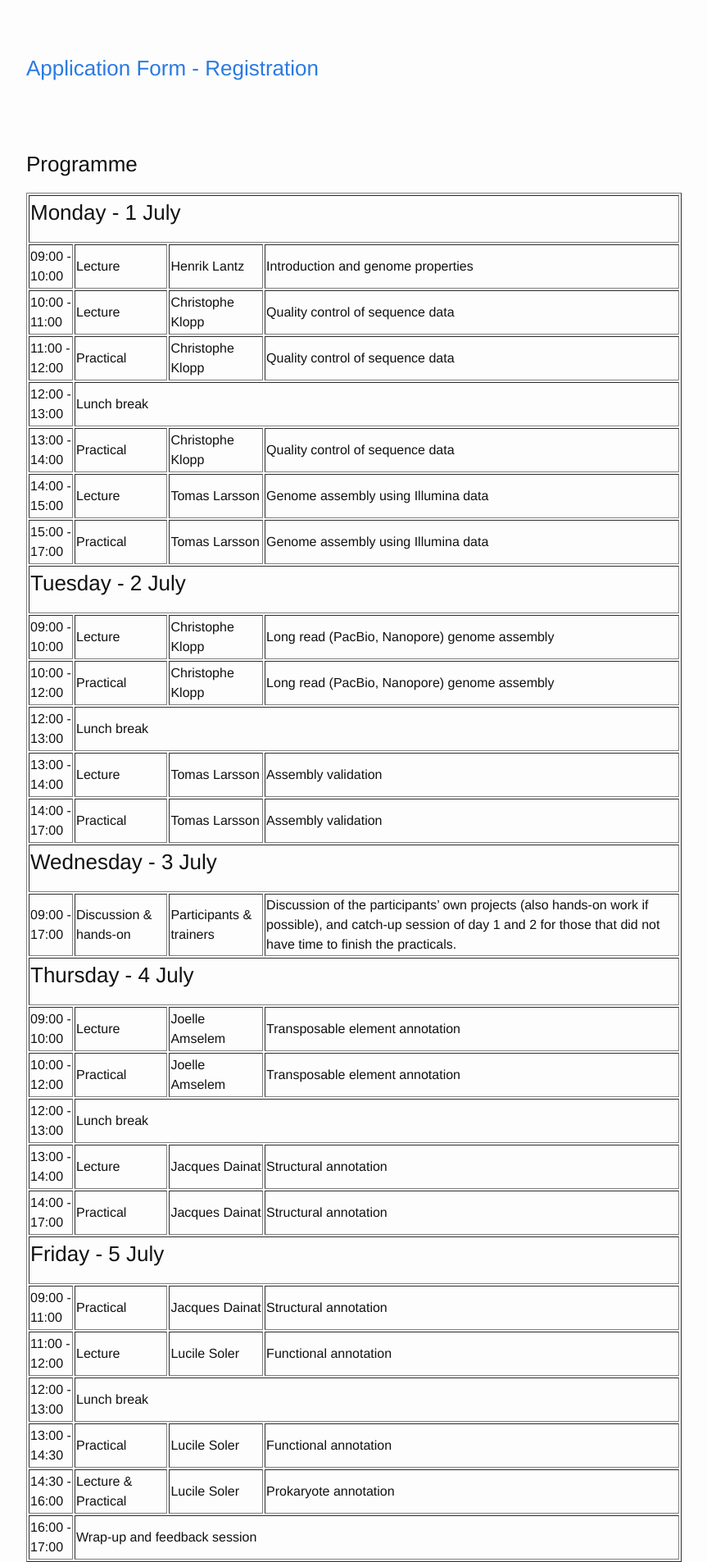
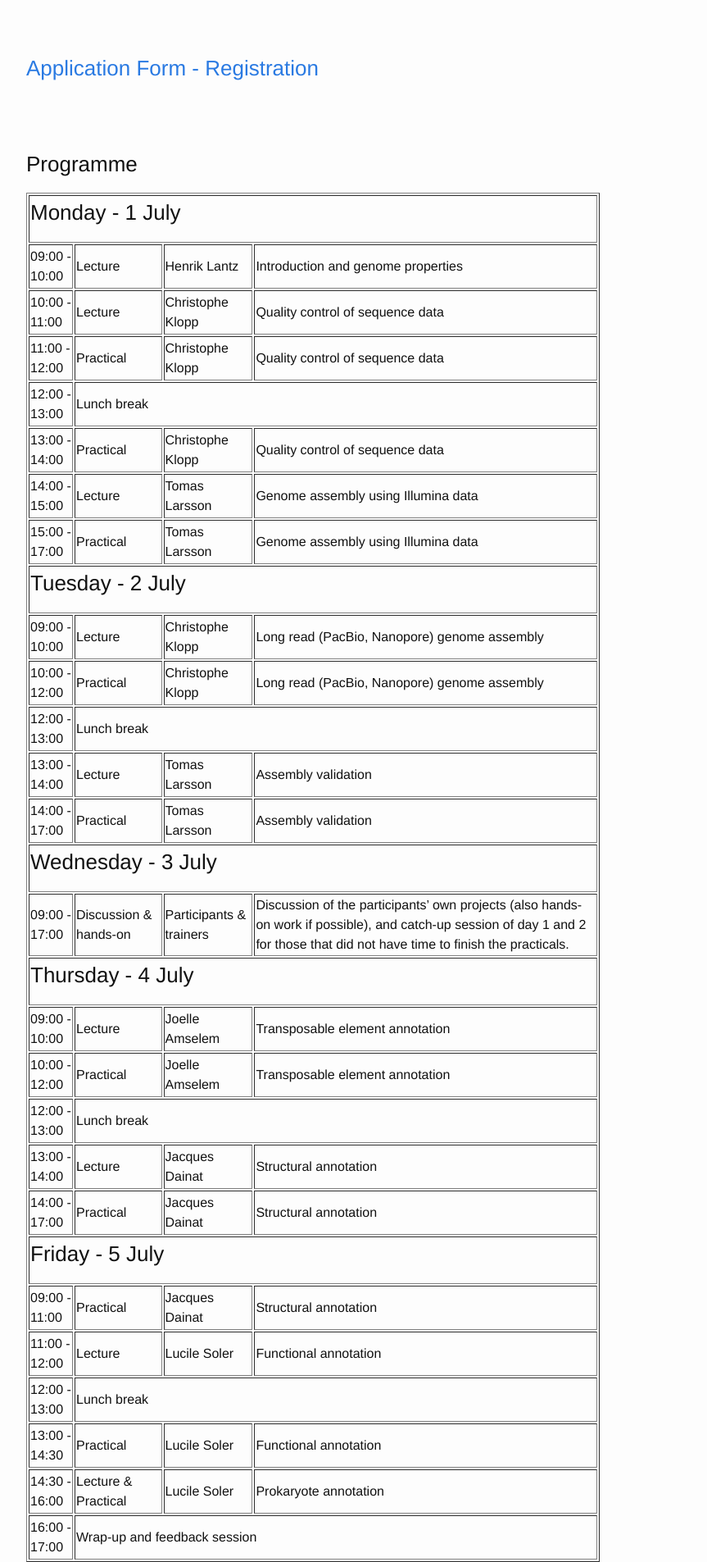
Before and after one commit to ELIXIR-IIB-training/website, a Jekyll site: the page built from _posts/2019-07-01-Genome-Assembly_Milano-Bicocca.md, in a window 1280 px wide. Shown: the part 2969-4874 px from the top of the page at 82% size, without its empty margins (238-1101 px from the left). Built offline with Jekyll 4.4.1, drawn with Linux system fonts in a browser that asks for light colours.

```diff
--- a/_posts/2019-07-01-Genome-Assembly_Milano-Bicocca.md
+++ b/_posts/2019-07-01-Genome-Assembly_Milano-Bicocca.md
@@ -130,7 +130,7 @@ The participants will need to have some experience in Linux command line (bash),
 
 ### Programme
 
-<table border="1" width="800">
+<table border="1" width="700">
 <tr>
    <td colspan="4"><h3>Monday - 1 July</h3></td>
 </tr>
```
